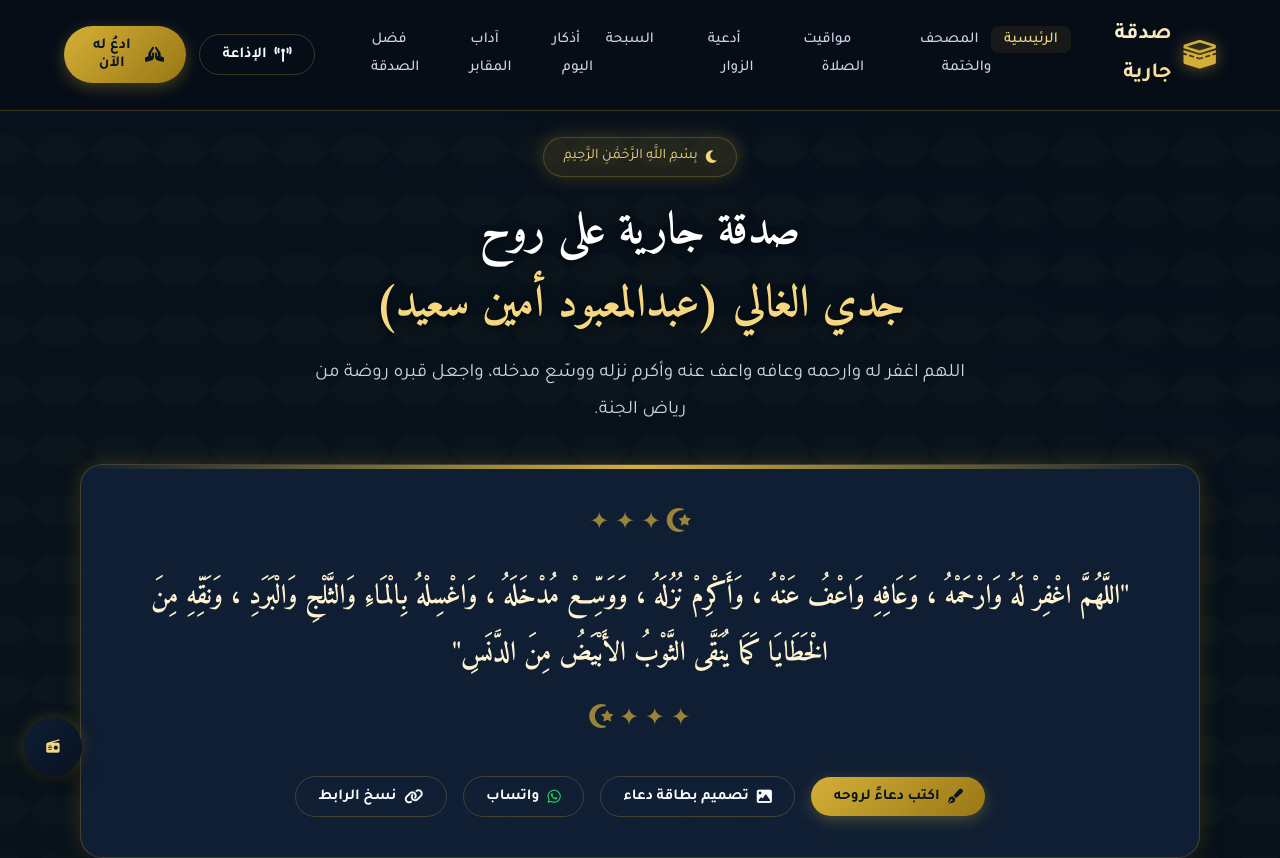
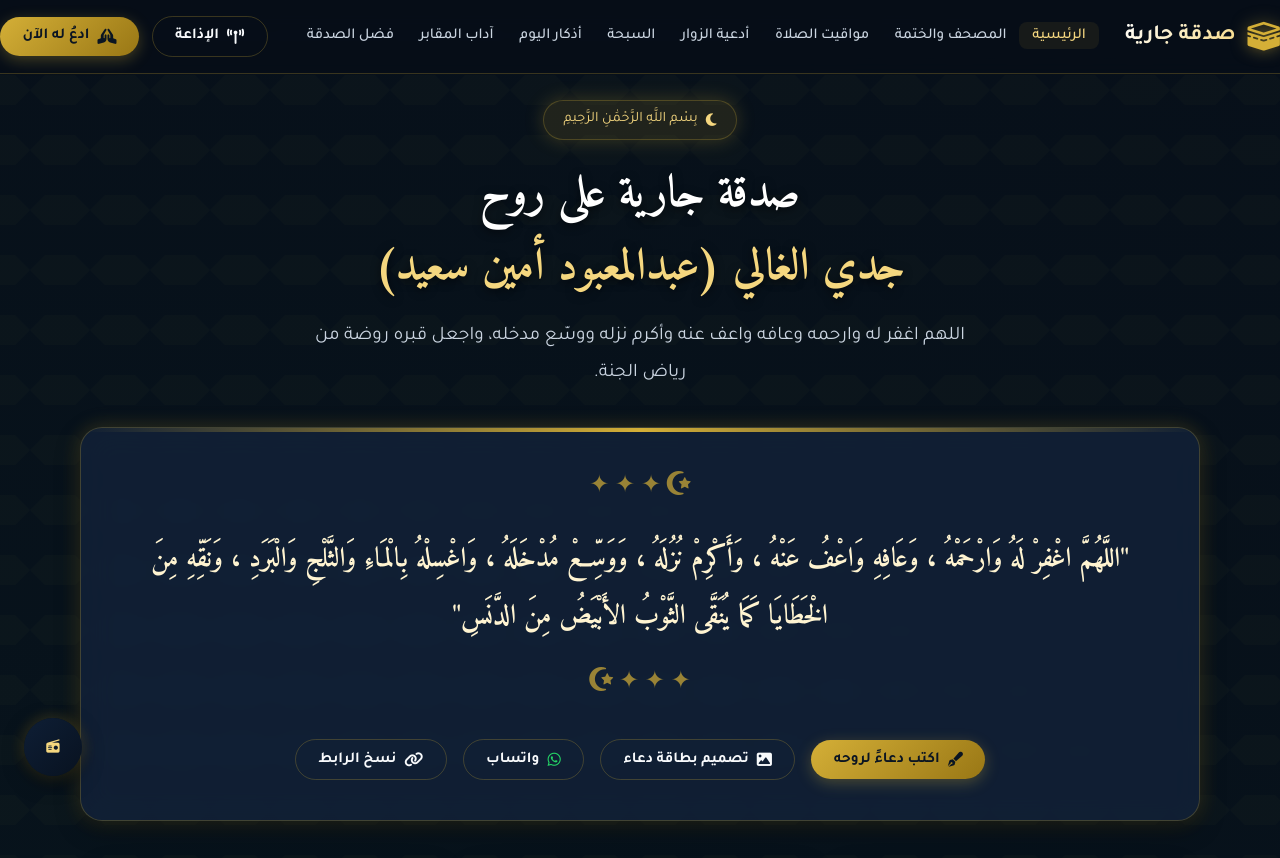
Before and after one commit to AbdoMohaamed/sadqah-jaddi, a plain HTML site: page index.html in a window 1280 px wide. Shown: the top 858 px of the page. Drawn offline with nearby package versions, Linux system fonts and the light colour scheme; no server answers.

Commit message:
save all last

```diff
--- a/index.html
+++ b/index.html
@@ -47,7 +47,7 @@
 
     <!-- شريط التنقل العلوي -->
     <nav class="navbar">
-        <div class="container nav-container">
+        <div class="container-fluid nav-container">
             <a href="#" class="brand">
                 <i class="fa-solid fa-kaaba brand-icon"></i>
                 <span class="brand-title">صدقة جارية</span>
```
